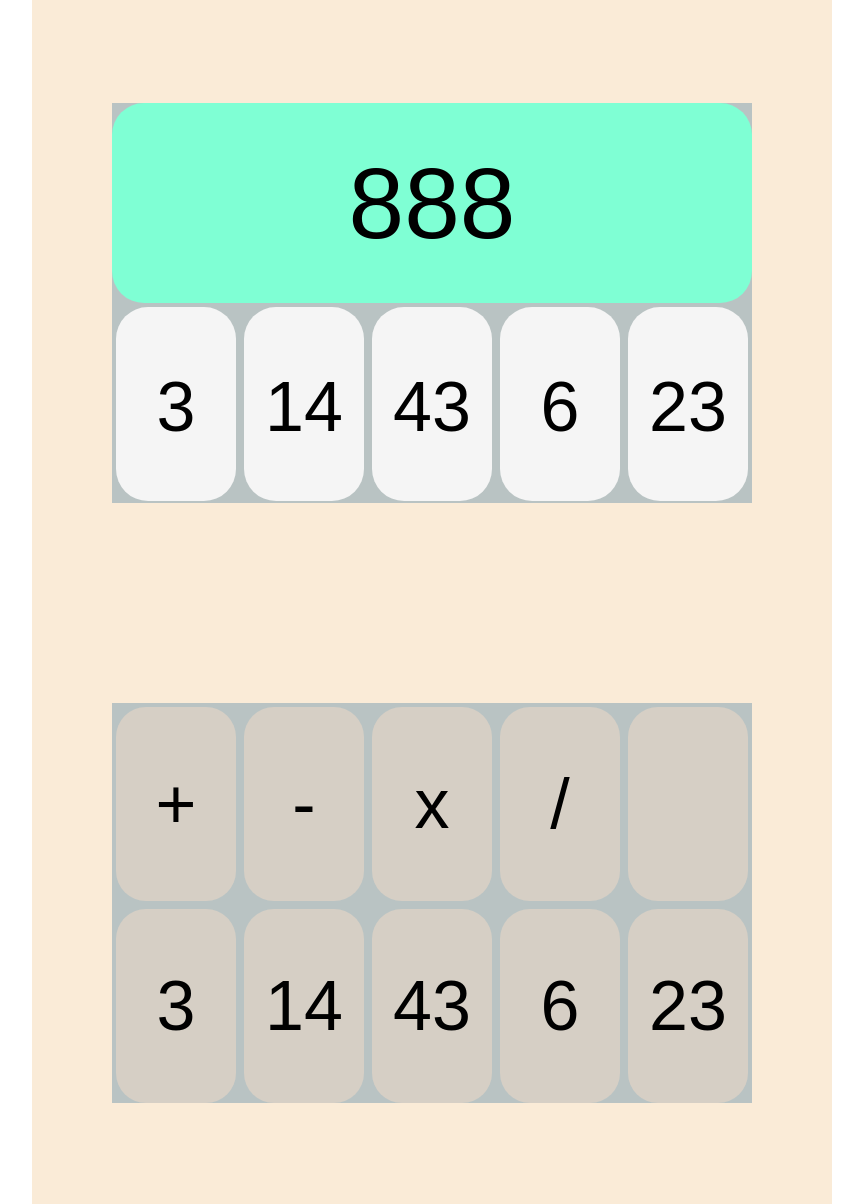
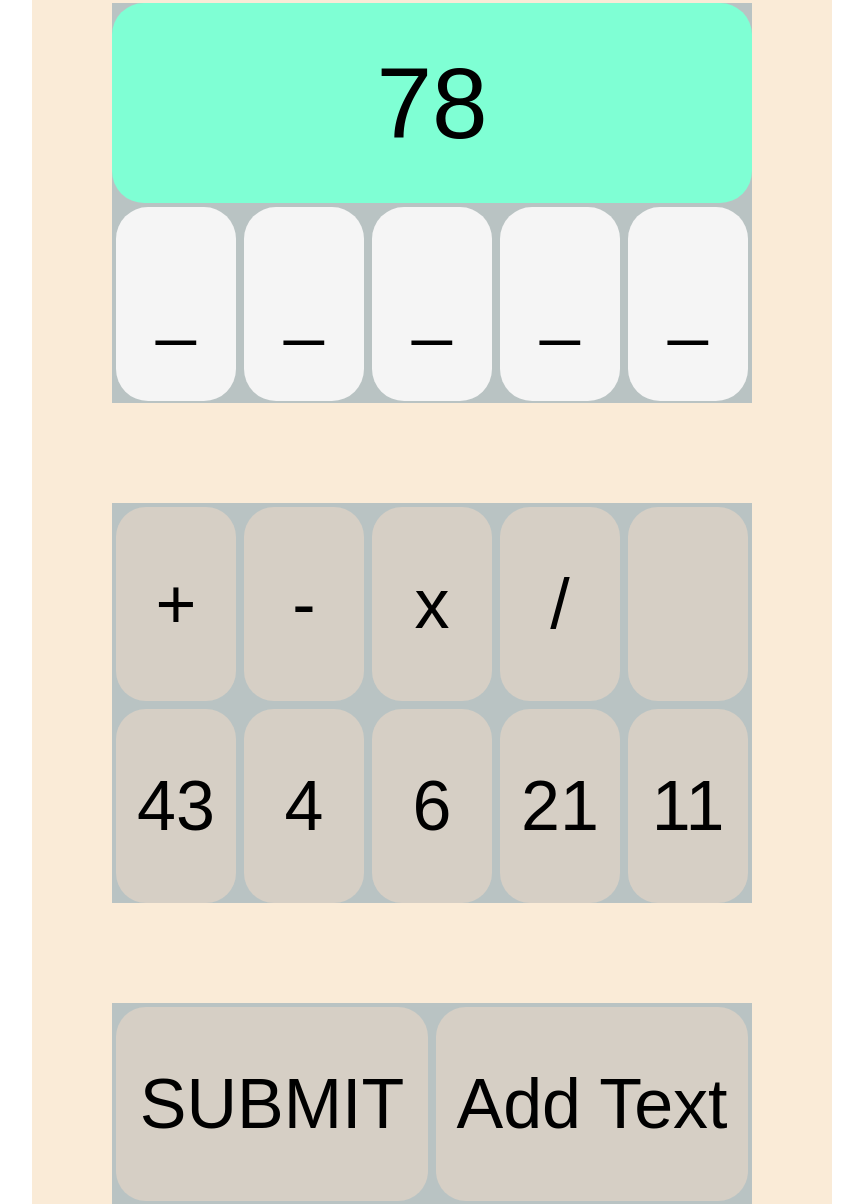
Before and after one commit to mywebsitearchive/solv8, a plain HTML site: page index.html in a window 1280 px wide. Shown: the part 97-1301 px from the top of the page, without its empty margins (208-1071 px from the left). Drawn offline with Linux system fonts and the light colour scheme.

Commit message:
add functionality to buttons

```diff
--- a/index.html
+++ b/index.html
@@ -19,7 +19,7 @@ body{
     margin: auto;
     width: 640px;
     height: 400px;
-    margin-top: 200px;
+    margin-top: 100px;
     background-color: rgb(185, 195, 195);
 }
 .widebox{           /* 100x640 */
@@ -29,7 +29,7 @@ body{
     height: 200px;
     background-color: aquamarine;
 }
-.tinybox, .tinyboxbtn{           /* 100x128 */
+.tinybox, #numberbuttons button{           /* 100x128 */
     font-size: 70px;
     margin: 4px;
     float: left;
@@ -42,6 +42,16 @@ body{
 .tinybox{
     background-color: whitesmoke;
 }
+.widebtn{
+        font-size: 70px;
+    margin: 4px;
+    float: left;
+    background-color: rgb(214, 207, 197);
+    width: 312px;
+    height: 194px;
+    border-radius: 30px;
+    border: 0;
+}
 .widebox, .tinybox{
     text-align: center;
     border-radius: 32px;
@@ -51,34 +61,117 @@ button:hover{
     opacity: 0.5;
     cursor: pointer;
 }
+button:active{
+    background-color: aquamarine;
+    cursor: pointer;
+}
+#debug{
+    font-size: 60px;
+    position: absolute;
+}
         </style>
     </head>
     <body>
+        <div id="debug"></div>
 <div id="container">
     <div class="smallcontainer">
-        <div class="widebox">888</div>
-        <div class="tinybox">3</div>
-        <div class="tinybox">14</div>
-        <div class="tinybox">43</div>
-        <div class="tinybox">6</div>
-        <div class="tinybox">23</div>
+        <div class="widebox" id="wantedno"></div>
+        <div class="tinybox" id="slot1">_</div>
+        <div class="tinybox" id="slot2">_</div>
+        <div class="tinybox" id="slot3">_</div>
+        <div class="tinybox" id="slot4">_</div>
+        <div class="tinybox" id="slot5">_</div>
+    </div>
+    <div class="smallcontainer" id="numberbuttons">
+        <button class="tinyboxbtn" onclick="add('+')">+</button>
+        <button class="tinyboxbtn" onclick="add('-')">-</button>
+        <button class="tinyboxbtn" onclick="add('*')">x</button>
+        <button class="tinyboxbtn" onclick="add('/')">/</button>
+        <button class="tinyboxbtn" onclick=""></button>
     </div>
     <div class="smallcontainer">
-        <button class="tinyboxbtn">+</button>
-        <button class="tinyboxbtn">-</button>
-        <button class="tinyboxbtn">x</button>
-        <button class="tinyboxbtn">/</button>
-        <button class="tinyboxbtn"></button>
-        <button class="tinyboxbtn">3</button>
-        <button class="tinyboxbtn">14</button>
-        <button class="tinyboxbtn">43</button>
-        <button class="tinyboxbtn">6</button>
-        <button class="tinyboxbtn">23</button>
+        <button class="widebtn" onclick="add('submit')">SUBMIT</button>
+        <button class="widebtn" onclick="">Add Text</button>
+        <button class="widebtn" onclick="">Add Text</button>
+        <button class="widebtn" onclick="">Add Text</button>
+    </div>
     </div>
 </div>
 
         <script>
+let itemCount = 0;
+let equationLine = [];
+let symbolsArray = ["+","x","-","/"];
+let createNumbers=()=>{
+    let num1 = Math.floor(Math.random() * 4 + 2);
+    let num2 = Math.floor(Math.random() * 4 + 6);
+    let num3 = Math.floor(Math.random() * 6 + 10);
+    let num4 = Math.floor(Math.random() * 10 + 16);
+    let num5 = Math.floor(Math.random() * 25 + 26);
+    let wNum = Math.floor(Math.random() * 100 + 75);
+    wantedno.innerHTML = wNum
+    return [num1, num2, num3, num4, num5]
+}
+let buildEquation=()=>{
 
+}
+let numbersArray = createNumbers()
+numbersArray = numbersArray.sort( () => Math.random()-0.5 );
+for(let i = 0; i < 5; i++){
+
+    let newElement = document.createElement("button")
+    newElement.innerHTML=numbersArray[i]
+    newElement.setAttribute("onclick", `add(${i})`)
+    document.getElementById("numberbuttons").appendChild(newElement)
+
+}
+let add=(value)=>{
+    if(value != "submit"){
+        if(!isNaN(value)){
+            if(itemCount % 2 == 0 && itemCount < 5){
+                equationLine.push(numbersArray[value])
+                itemCount++
+                updateScreen(itemCount, value)
+            }
+        }
+        else{
+            if(itemCount % 2 == 1 && itemCount < 5){
+                equationLine.push(value)
+                itemCount++
+                updateScreen(itemCount, value)
+            }
+        }
+    }
+    else if (itemCount == 5){
+    debug.innerHTML = `item count = ${itemCount}, equation line = ${equationLine}, eq li text = ${eval(equationLine.join(""))}`
+    }
+
+
+}
+let updateScreen=(count, char)=>{
+    switch(count){
+        case 1:
+            slot1.innerHTML = numbersArray[char]
+            slot1.style.opacity="0.7"
+            break;
+        case 2:
+            slot2.innerHTML = char
+            slot2.style.opacity="0.7"
+            break;
+        case 3:
+            slot3.innerHTML = numbersArray[char]
+            slot3.style.opacity="0.7"
+            break;
+        case 4:
+            slot4.innerHTML = char
+            slot4.style.opacity="0.7"
+            break;
+        case 5:
+            slot5.innerHTML = numbersArray[char]
+            slot5.style.opacity="0.7"
+            break;
+    }
+}
         </script>
     </body>
 </html>
```
